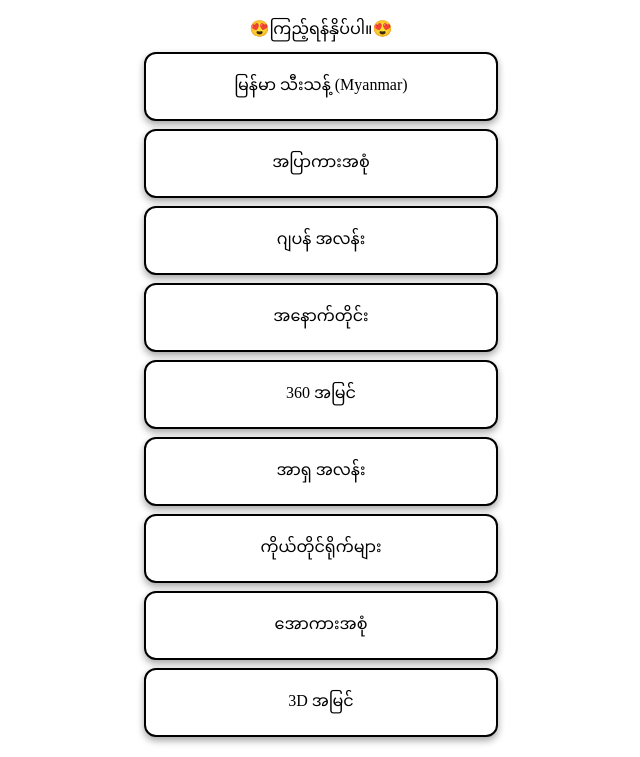
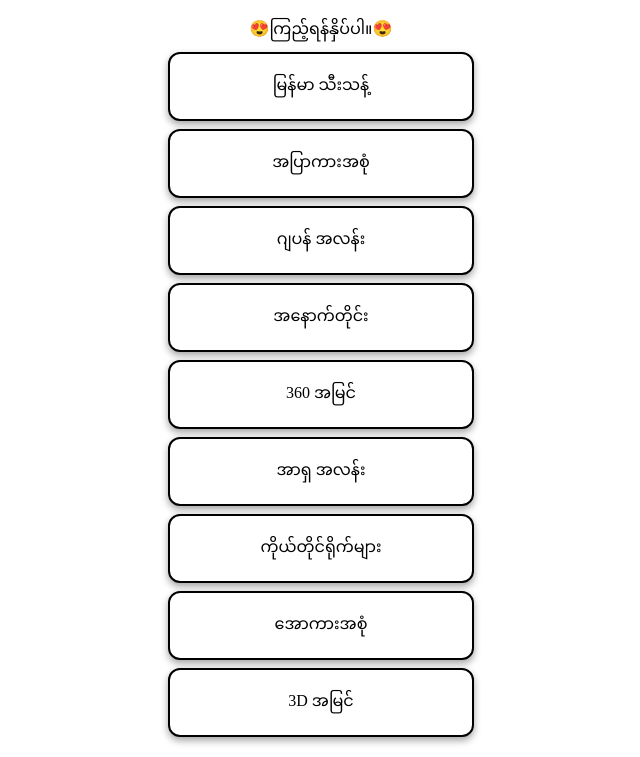
Before and after one commit to aratpm/Ptaing, a plain HTML site: page index.html in a window 1280 px wide. Shown: the part 163-920 px from the top of the page, without its empty margins (319-959 px from the left). Drawn offline with Linux system fonts and the light colour scheme.

Commit message:
Update index.html

```diff
--- a/index.html
+++ b/index.html
@@ -172,7 +172,7 @@ img {
 		   <a>😍ကြည့်ရန်နှိပ်ပါ။😍</a>
 
 
-            <a href="" class="button button1">မြန်မာ သီးသန့် (Myanmar)</a> <br>
+            <a href="" class="button button1">မြန်မာ သီးသန့်</a> <br>
             <a href="" class="button button1">အပြာကားအစုံ</a><br>
             <a href="" class="button button1">ဂျပန် အလန်း</a><br>
             <a href="" class="button button1">အနောက်တိုင်း</a><br>
```
